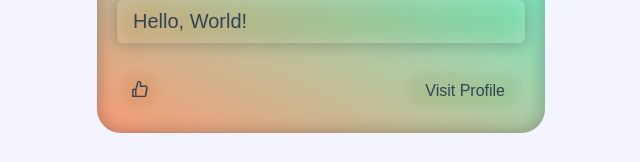
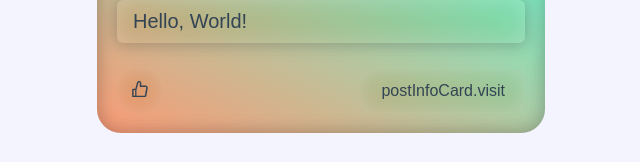
Before and after one commit to AmirTheFaithful/mern-collection-client, a React (Create React App) app: page / in a window 1280 px wide. Shown: the part 214-376 px from the top of the page, without its empty margins (319-959 px from the left). Built offline with nearby package versions, Linux system fonts and the light colour scheme.

Commit message:
Fix translation bug by including it's bundle to the index.tsx file.

```diff
--- a/src/components/ShortPost/PostInfoCard/PicFooter.tsx
+++ b/src/components/ShortPost/PostInfoCard/PicFooter.tsx
@@ -1,4 +1,5 @@
 import { FC, ReactElement, useState } from "react";
+import { useTranslation } from "react-i18next";
 import {
   AiFillLike,
   AiFillDislike,
@@ -14,6 +15,9 @@ const PicFooter: FC = (): ReactElement => {
   // The like button will temporarily play the famous click sound
   const audio = new Audio(clickSound);
 
+  // Localization hook
+  const { t } = useTranslation();
+
   return (
     <section className="pic__footer">
       <button
@@ -25,7 +29,9 @@ const PicFooter: FC = (): ReactElement => {
       >
         {liked ? <AiFillLike size={20} /> : <AiOutlineLike size={20} />}
       </button>
-      <button className="pic__footer__open-btn">Visit Profile</button>
+      <button className="pic__footer__open-btn">
+        {t("postInfoCard.visit")}
+      </button>
     </section>
   );
 };
--- a/src/index.tsx
+++ b/src/index.tsx
@@ -5,7 +5,9 @@ import { BrowserRouter } from "react-router-dom";
 import { ThemeContextProvider } from "./context/theme-ctx";
 import App from "./App";
 
-import "./index.scss";
+import "./locales/i18n"; // Localization bundle
+
+import "./index.scss"; // Global stylesheets
 
 const root: Root = ReactDOM.createRoot(
   document.getElementById("root") as HTMLElement
```
